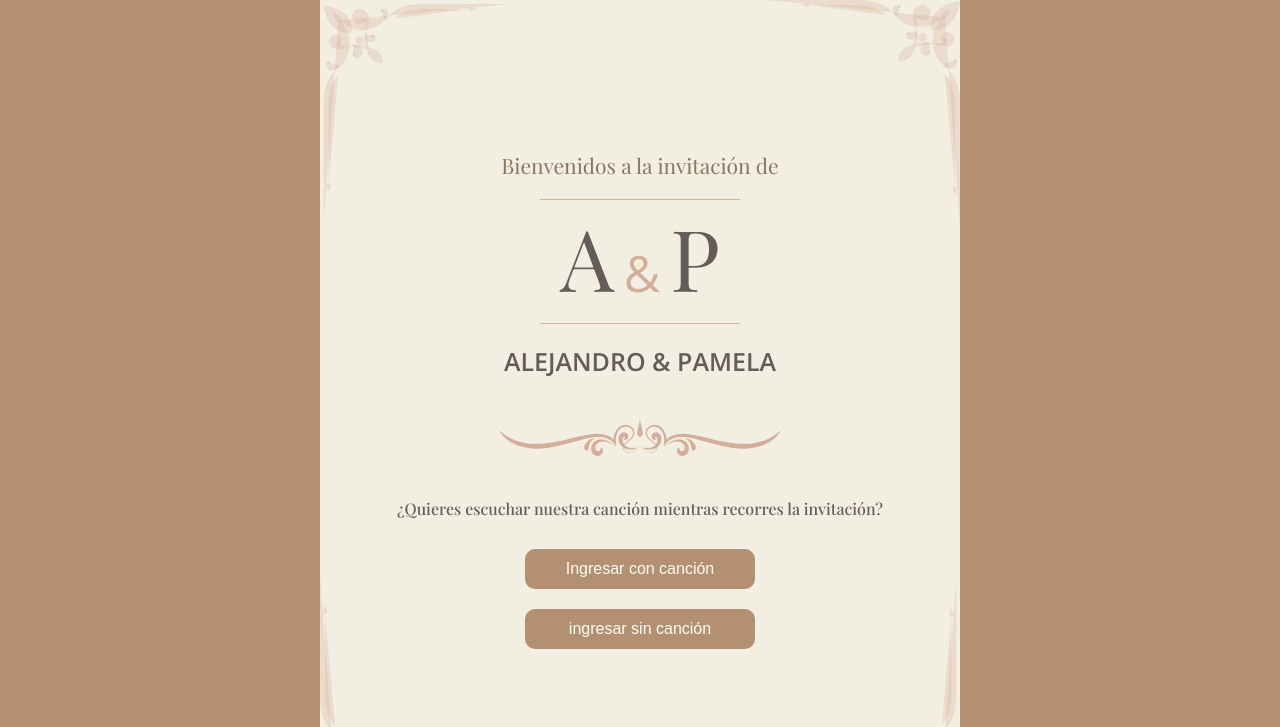
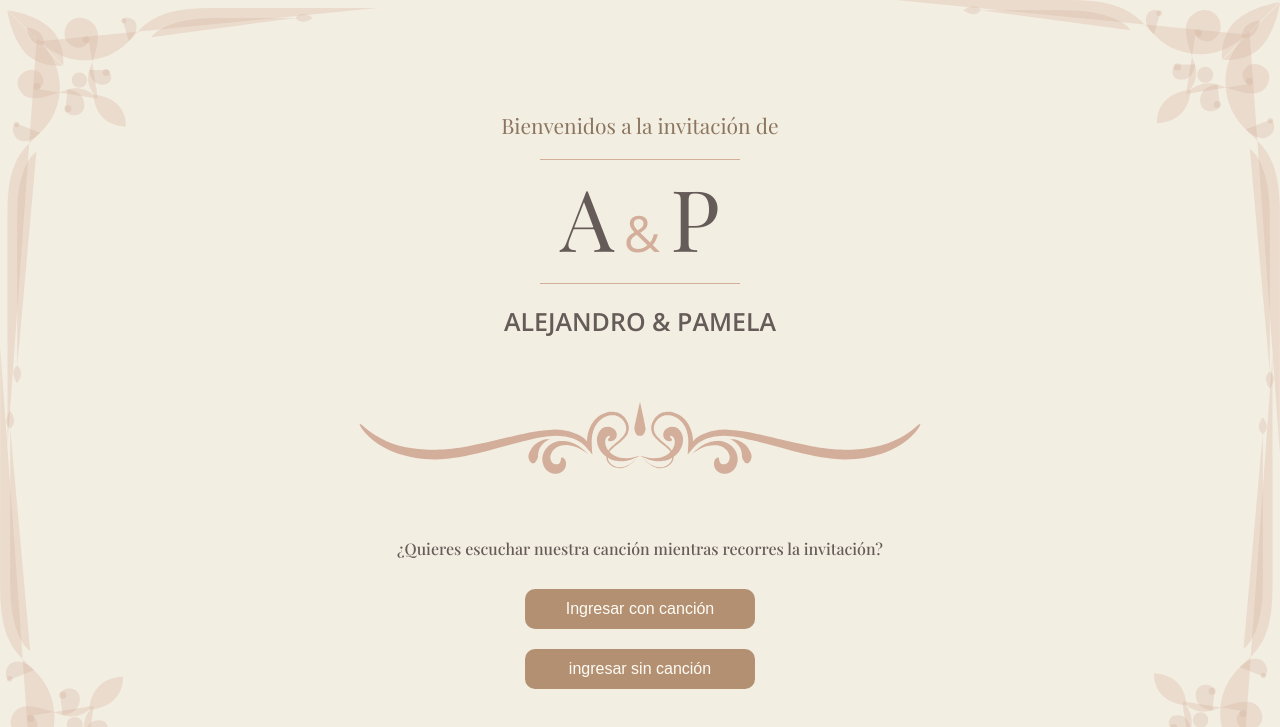
Before and after one commit to Daniel16121990/01-Romance-Clasico, a plain HTML site: page index.html in a window 1280 px wide. Shown: the top 727 px of the page. Drawn offline with nearby package versions, Linux system fonts and the light colour scheme; a web font is replaced by a local one.

Commit message:
ampliacion de la caratula para equipos de escritorio

```diff
--- a/desktop.css
+++ b/desktop.css
@@ -3,6 +3,6 @@
     margin: 0 auto;
   }
   .modalContenidoInicio {
-    width: 50%; /* Ancho del 100% de la ventana */
+    width: 100%; /* Ancho del 100% de la ventana */
     height: 100vh; /* Alto del 100% de la ventana */
   }
```
